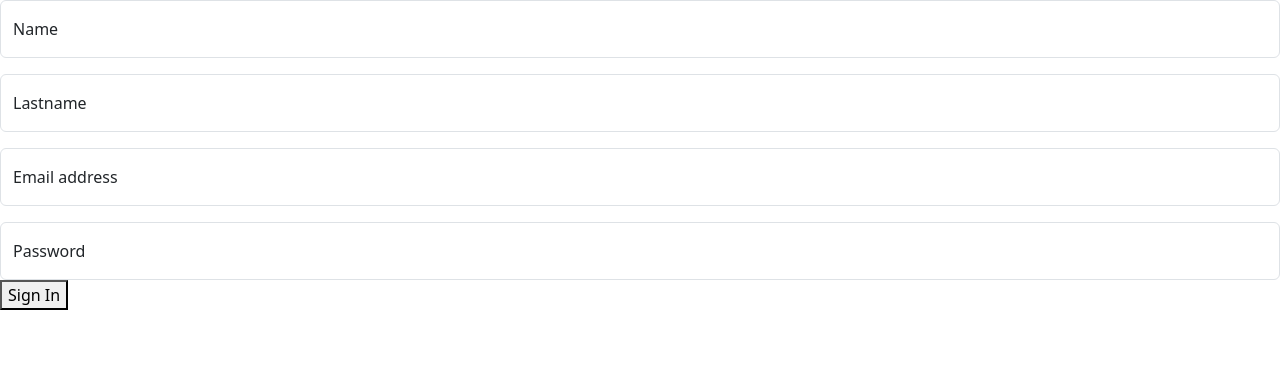
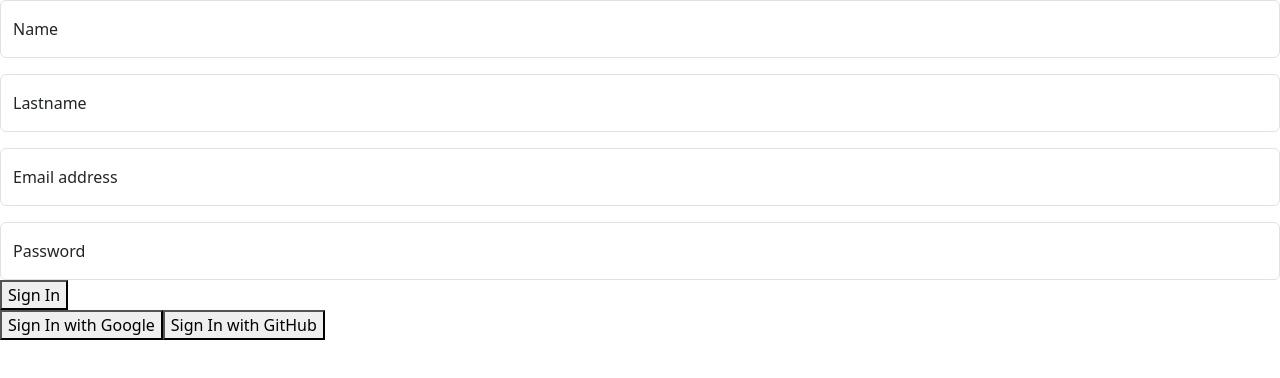
Before and after one commit to lucho9595/ecommerce-react, a React (Vite) app: page /signin in a window 1280 px wide. Shown: the top 378 px of the page. Built offline with nearby package versions, Linux system fonts and the light colour scheme; the HTML template or start-up script is replaced by a standard one.

Commit message:
signin, login and checkout

```diff
--- a/src/components/Navbar.jsx
+++ b/src/components/Navbar.jsx
@@ -34,7 +34,7 @@ export const Navbar = () => {
                 <div className="collapse navbar-collapse justify-content-end" id="navbarSupportedContent">
                     <div className="d-flex me-2">
                         {user ? <>
-                            <p>Bienvenido, {user.name}!</p>
+                            <p>Bienvenido, {user.email}!</p>
                             <button onClick={handleLogout}>Logout</button>
                         </> : <>
                             <Link to="/signin" className={style.btn1}>
--- a/src/pages/Signin.jsx
+++ b/src/pages/Signin.jsx
@@ -10,9 +10,9 @@ export const SignIn = () => {
         name: '',
         lastName: '',
     });
-    console.log(input)
     const navigate = useNavigate();
 
+    //registrar usuario
     const handleSignUp = async () => {
         try {
             const userCredential = await createUserWithEmailAndPassword(auth, input.email, input.password);
@@ -30,6 +30,41 @@ export const SignIn = () => {
         }
     };
 
+    //registrarse con gmail
+    const handleSignInWithGoogle = async () => {
+        try {
+            // Iniciar sesión con Google
+            const result = await signInWithPopup(auth, googleProvider);
+            const user = result.user;
+
+            // Guardar información del usuario en localStorage
+            localStorage.setItem('user', JSON.stringify({ userId: user.uid, email: user.email }));
+
+            // Redirigir al usuario a la página de inicio o a otra página después del inicio de sesión
+            navigate('/')
+
+        } catch (error) {
+            console.error('Error al iniciar sesión con Google:', error.message);
+        }
+    };
+
+    //registrarse con github
+    const handleSignInWithGithub = async () => {
+        try {
+            // Iniciar sesión con GitHub
+            const result = await signInWithPopup(auth, githubProvider);
+            const user = result.user;
+
+            // Guardar información del usuario en localStorage
+            localStorage.setItem('user', JSON.stringify({ userId: user.uid, email: user.email }));
+
+            // Redirigir al usuario a la página de inicio o a otra página después del inicio de sesión
+            navigate('/')
+
+        } catch (error) {
+            console.error('Error al iniciar sesión con GitHub:', error.message);
+        }
+    };
     const handleSubmit = (e) => {
         e.preventDefault();
         if (!input.name || !input.lastName || !input.email || !input.password) {
@@ -98,6 +133,8 @@ export const SignIn = () => {
                     Sign In
                 </button>
             </form>
+            <button onClick={handleSignInWithGoogle}>Sign In with Google</button>
+            <button onClick={handleSignInWithGithub}>Sign In with GitHub</button>
         </div>
     )
 }
```
